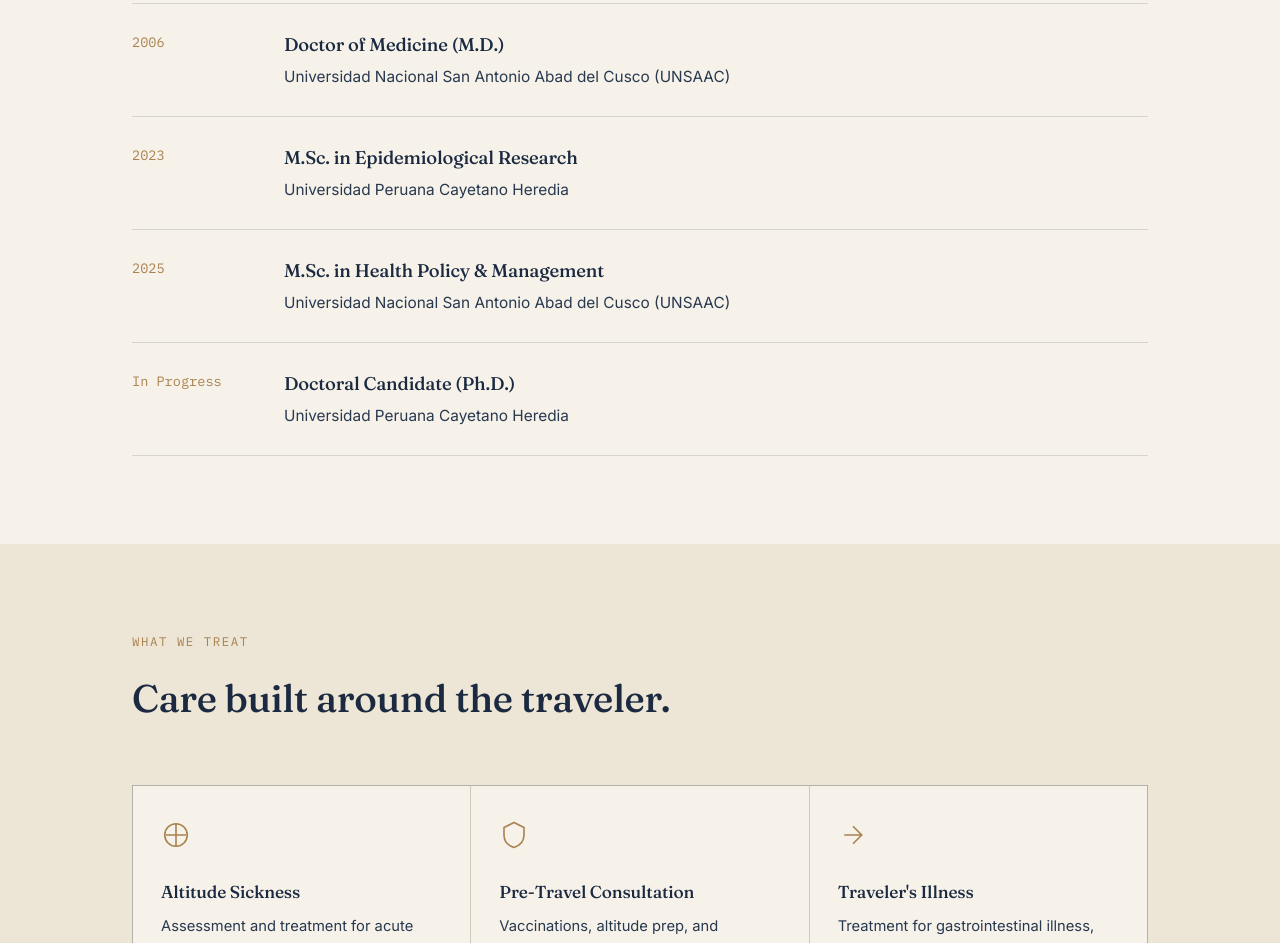
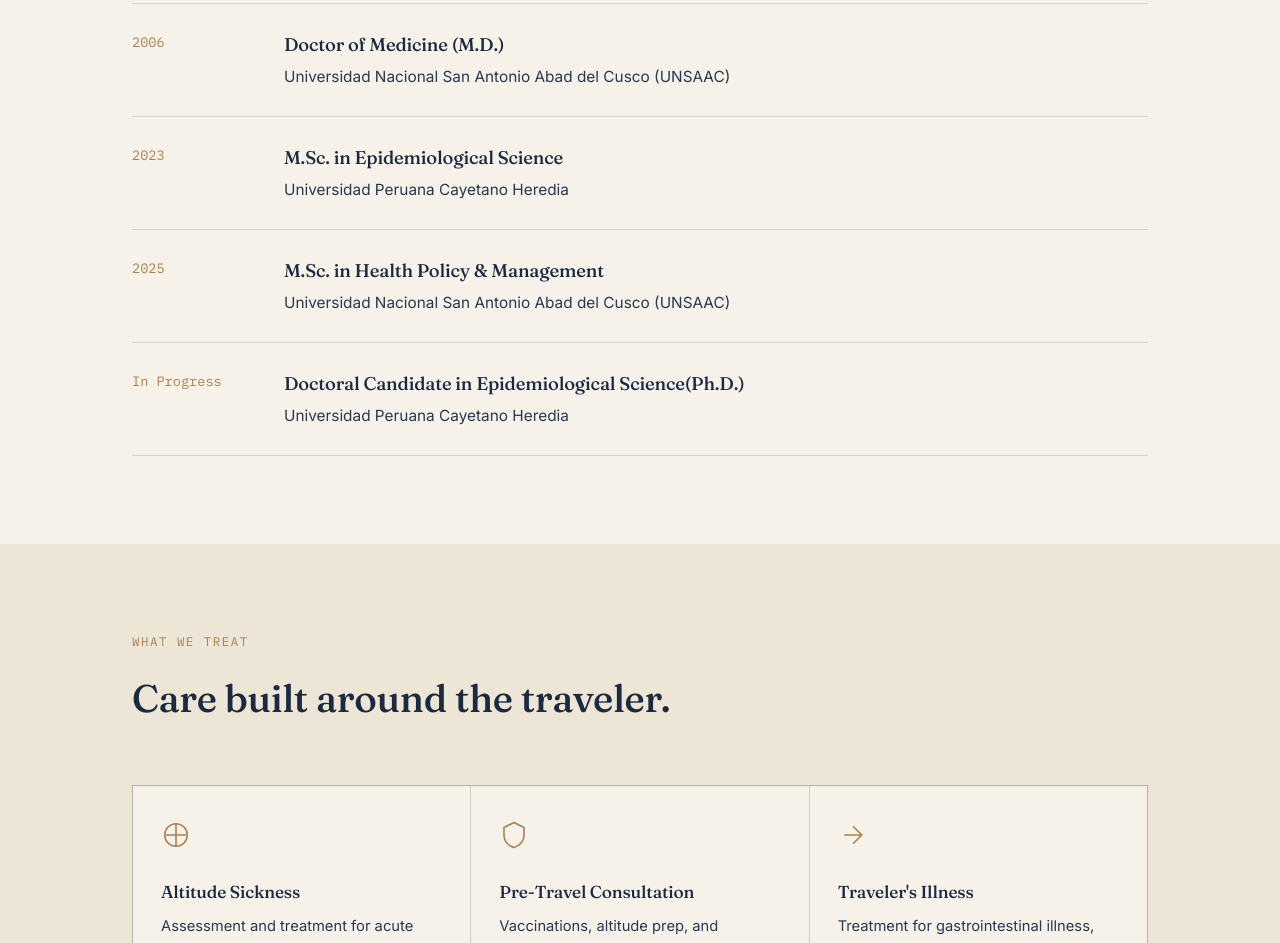
Before and after one commit to rhettjande-ai/drkaren-clinicwebsite, a plain HTML site: page index.html in a window 1280 px wide. Shown: the part 1736-2679 px from the top of the page. Drawn offline with Linux system fonts and the light colour scheme.

Commit message:
Update degree titles in index.html

```diff
--- a/index.html
+++ b/index.html
@@ -351,7 +351,7 @@
         <div class="plaque-item">
           <div class="plaque-year" data-en="2023" data-es="2023">2023</div>
           <div>
-            <h3 data-en="M.Sc. in Epidemiological Research" data-es="Maestría en Investigación Epidemiológica">M.Sc. in Epidemiological Research</h3>
+            <h3 data-en="M.Sc. in Epidemiological Science" data-es="Maestría en Investigación Epidemiológica">M.Sc. in Epidemiological Science</h3>
             <p data-en="Universidad Peruana Cayetano Heredia" data-es="Universidad Peruana Cayetano Heredia">Universidad Peruana Cayetano Heredia</p>
           </div>
         </div>
@@ -365,7 +365,7 @@
         <div class="plaque-item">
           <div class="plaque-year" data-en="In Progress" data-es="En Curso">In Progress</div>
           <div>
-            <h3 data-en="Doctoral Candidate (Ph.D.)" data-es="Estudiante de Doctorado">Doctoral Candidate (Ph.D.)</h3>
+            <h3 data-en="Doctoral Candidate in Epidemiological Science(Ph.D.)" data-es="Estudiante de Doctorado en Investigación Epidemiológica">Doctoral Candidate in Epidemiological Science (Ph.D.)</h3>
             <p data-en="Universidad Peruana Cayetano Heredia" data-es="Universidad Peruana Cayetano Heredia">Universidad Peruana Cayetano Heredia</p>
           </div>
         </div>
```
